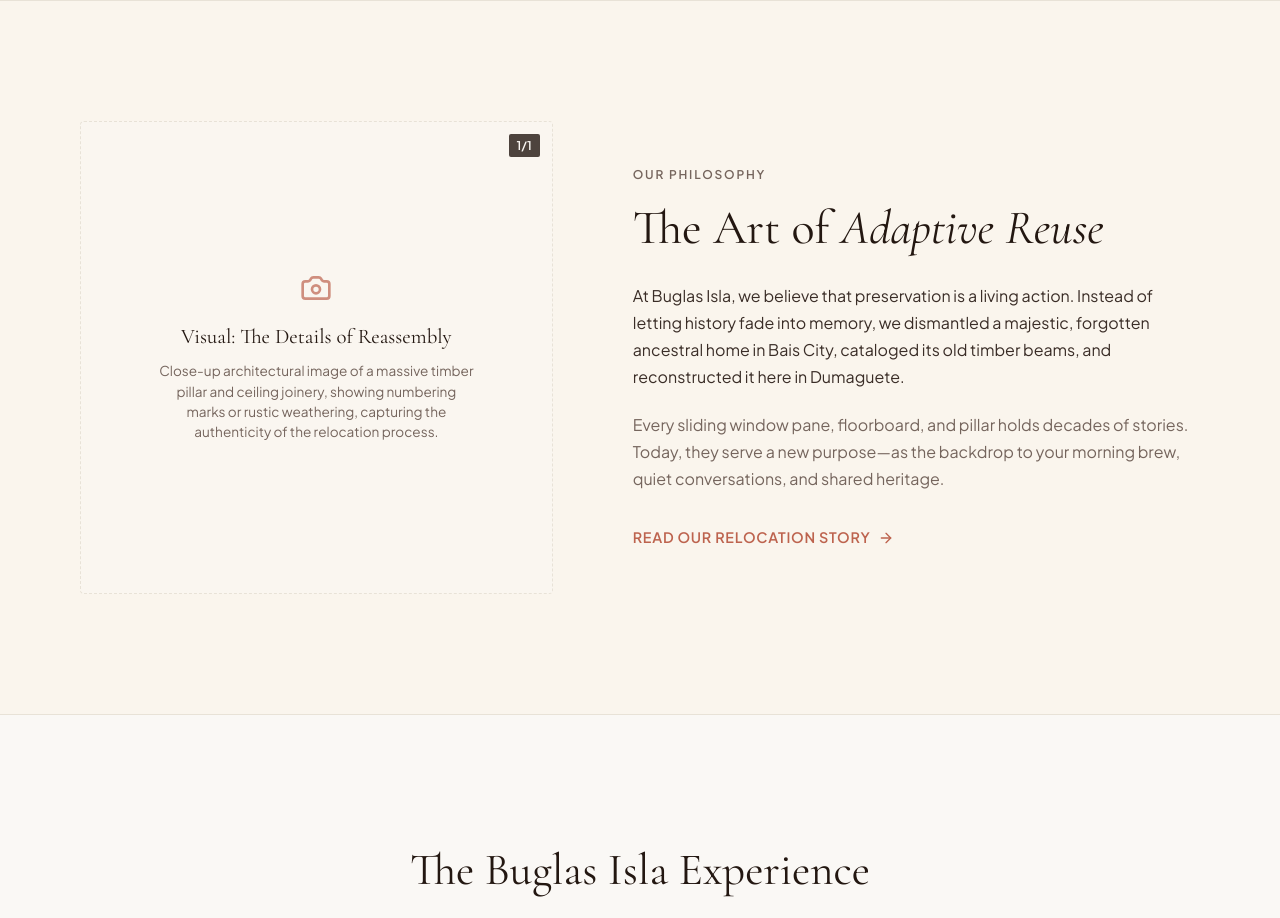
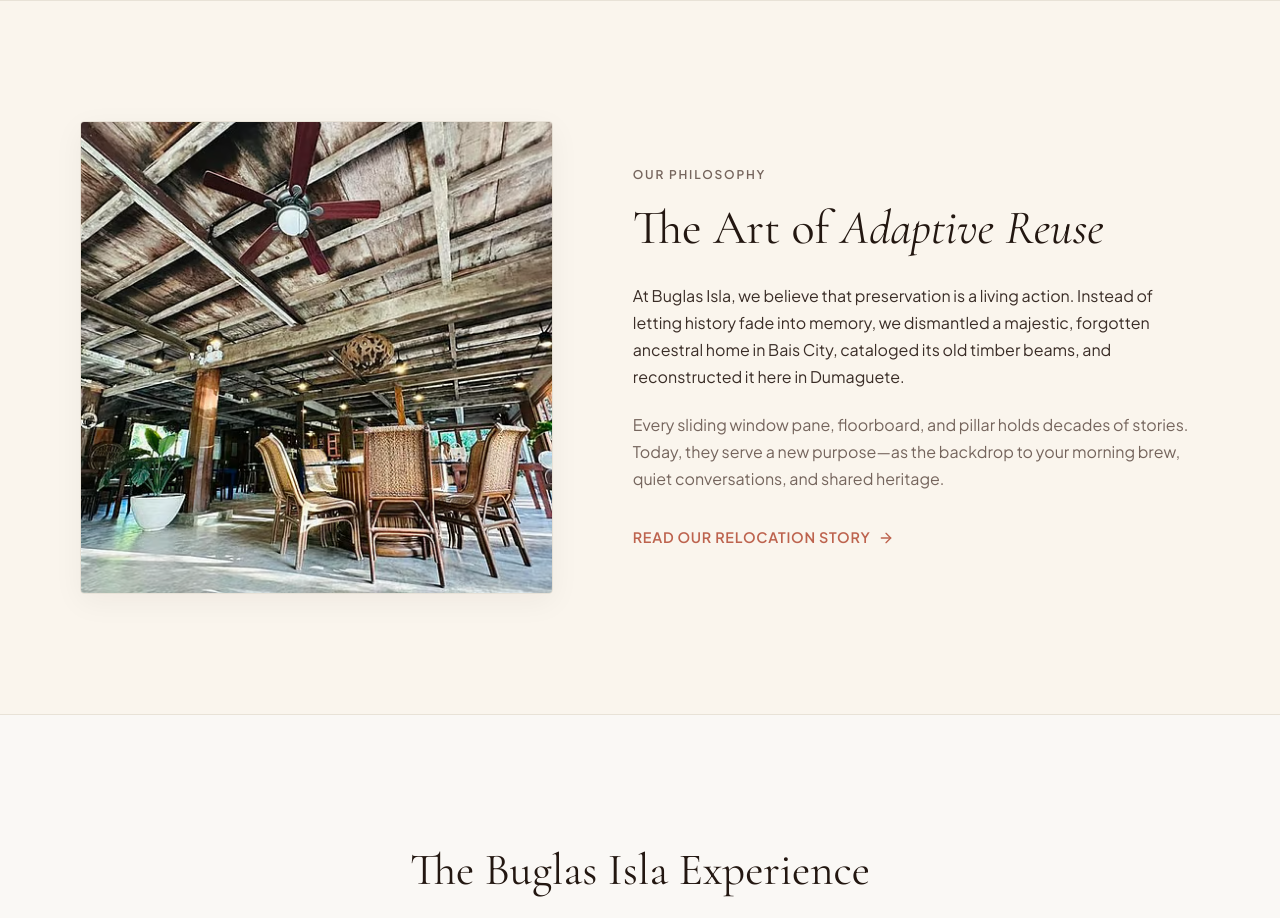
Before and after one commit to dev-hya8/client-buglasisla, a React (Vite) app: page / in a window 1280 px wide. Shown: the part 840-1758 px from the top of the page. Built offline with nearby package versions, Linux system fonts and the light colour scheme.

Commit message:
Update Home page to use architectural image for Details of Reassembly section

```diff
--- a/src/pages/Home.tsx
+++ b/src/pages/Home.tsx
@@ -1,6 +1,5 @@
 import React from 'react';
 import { ArrowRight, Compass, Shield, Coffee } from 'lucide-react';
-import { ImagePlaceholder } from '../components/ImagePlaceholder';
 
 interface HomeProps {
   setActiveTab: (tab: string) => void;
@@ -109,10 +108,19 @@
 
             {/* Left Image Placeholder */}
             <div>
-              <ImagePlaceholder
-                title="Visual: The Details of Reassembly"
-                description="Close-up architectural image of a massive timber pillar and ceiling joinery, showing numbering marks or rustic weathering, capturing the authenticity of the relocation process."
-                aspectRatio="1/1"
+              <img
+                src="/src/assets/architectural image.jpg.avif"
+                alt="Details of architectural reassembly"
+                style={{
+                  width: '100%',
+                  height: 'auto',
+                  aspectRatio: '1/1',
+                  objectFit: 'cover',
+                  borderRadius: '4px',
+                  border: '1px solid var(--color-border)',
+                  boxShadow: '0 8px 30px rgba(35, 23, 17, 0.05)',
+                  display: 'block'
+                }}
               />
             </div>
 
```
